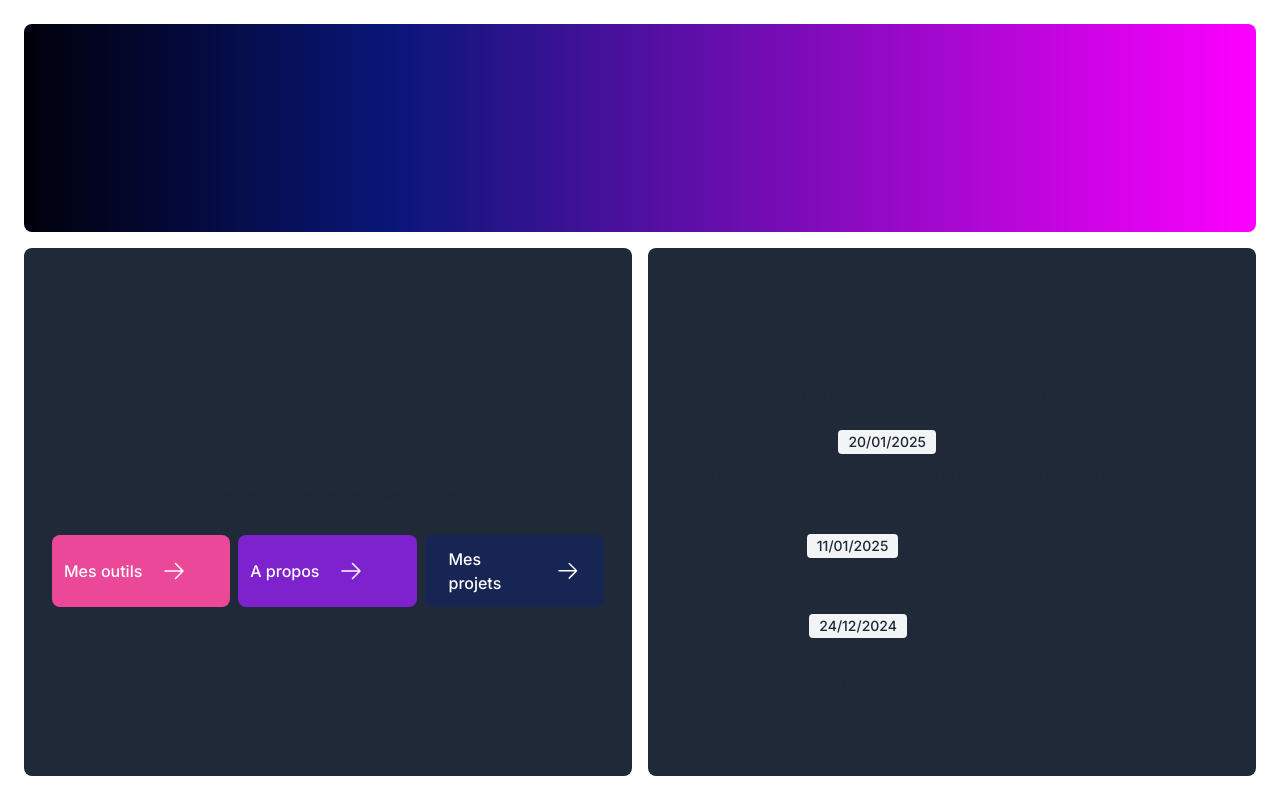
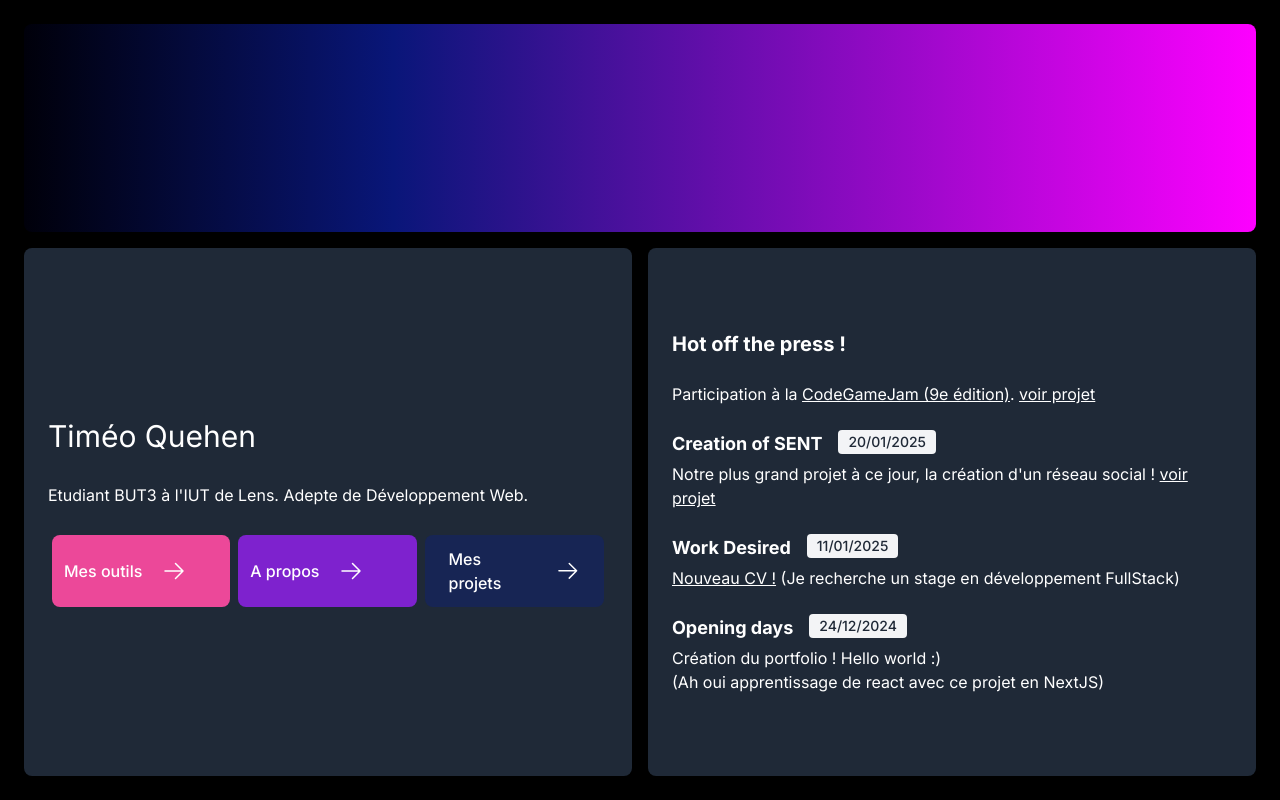
Before and after one commit to TimeoQUEHEN/nextjs-portfolio, a Next.js app: page / in a window 1280 px wide. Built offline with nearby package versions, Linux system fonts and the light colour scheme; a web font is replaced by a local one.

Commit message:
[FIX] dark theme attempt 2

```diff
--- a/app/ui/global.css
+++ b/app/ui/global.css
@@ -2,7 +2,7 @@
 @tailwind components;
 @tailwind utilities;
 
-html {
+body {
   color: white;
   background-color: black;
 }
```
